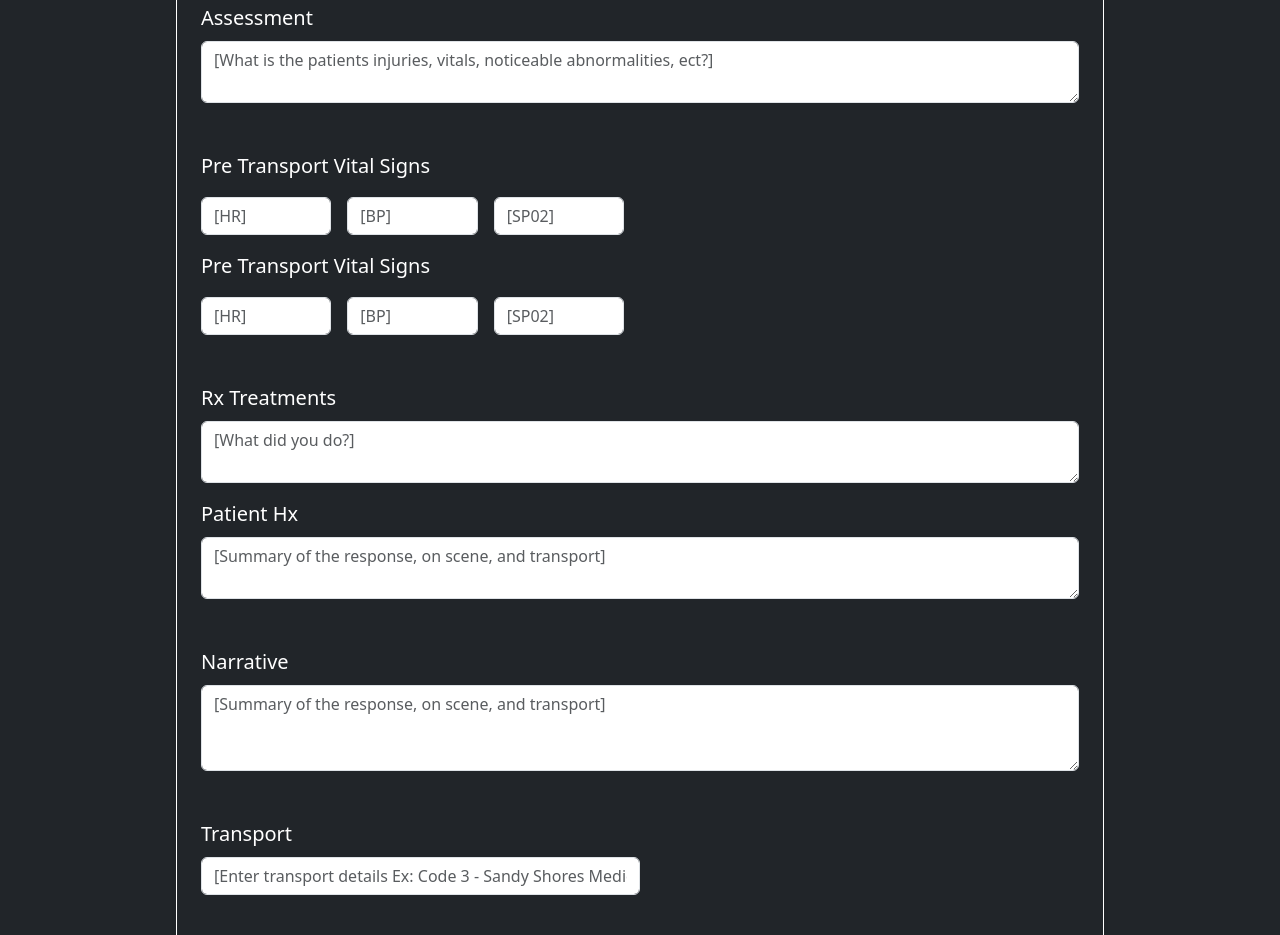
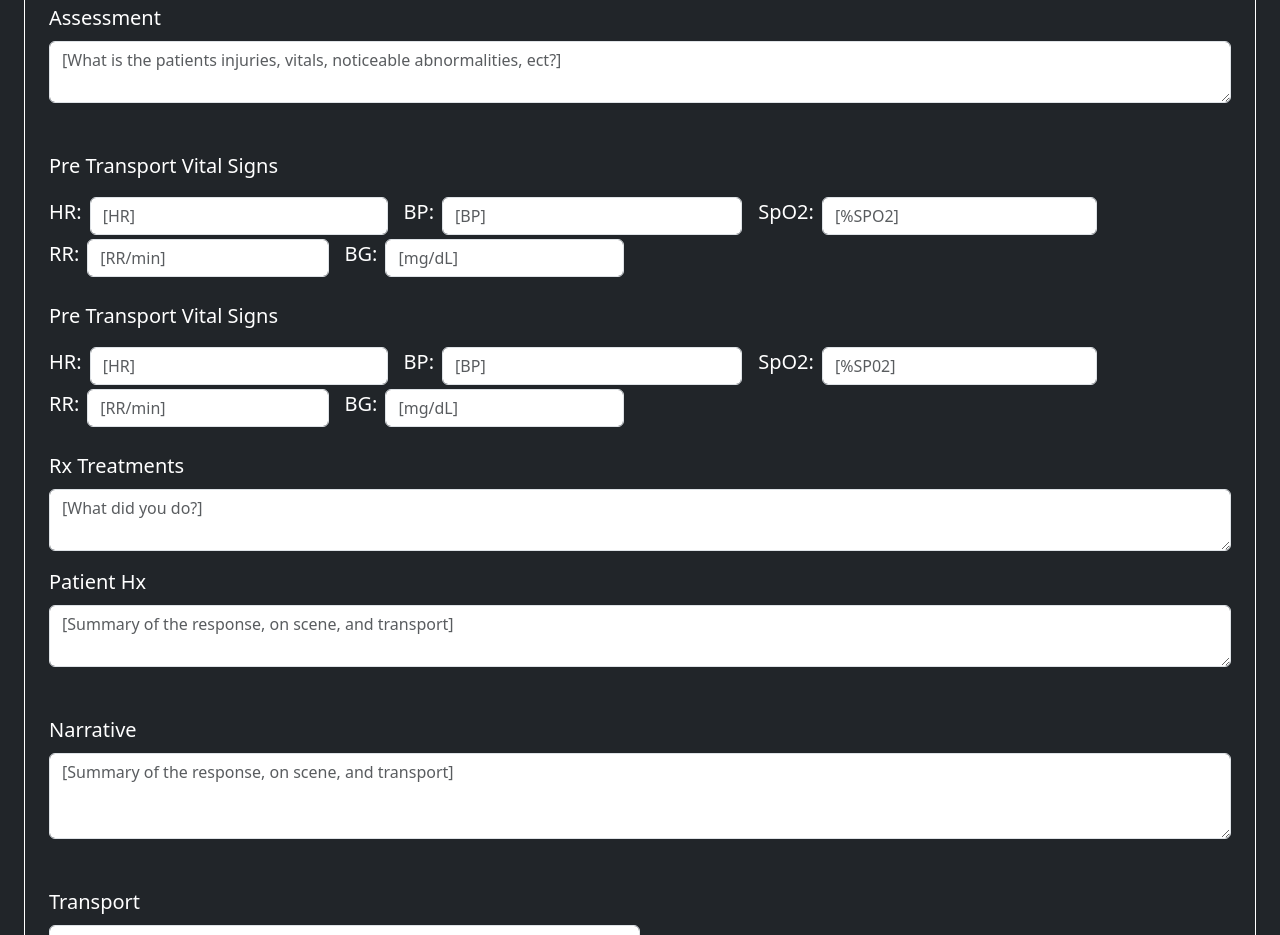
Before and after one commit to InvalidMythic/MedicalReportGenerator_Overhaul, a plain HTML site: page index.html in a window 1280 px wide. Shown: the part 1000-1935 px from the top of the page. Drawn offline with nearby package versions, Linux system fonts and the light colour scheme.

Commit message:
Update index.html
Formatting overhaul of the overhaul. Changed some form wide scaling, formatting, and added more input fields.

```diff
--- a/index.html
+++ b/index.html
@@ -12,15 +12,14 @@
 </head>
 
 <style>
-    .short-input {
-        width: 300px;
+    .w-90 {
+        width: 90% !important;
     }
-
 </style>
 
 <body class="bg-dark">
 
-<div class="container my-5 p-3 mb-2 bg-gradient-primary text-white text-wrap w-75">
+<div class="container-fluid my-5 px-4 py-3 bg-gradient-primary text-white text-wrap">
 
     <h2 class="text-center mb-4">Medical Report Form</h2>
     <h5 class="text-center mb-5">Tool By Seth Zyair</h5>
@@ -111,31 +110,63 @@
 
         <!-- Inital Vital Signs-->
 
-        <div class="row g-3 mb-3 w-50">
+        <div class="row g-3 mb-1 w-90">
             <label for="PreTransportVitals" class="form-label mb-0">Pre Transport Vital Signs</label>
-            <div class="col-sm">
+
+            <div class="col-sm d-flex align-items-center">
+                <label for="PreHR" class="form-label me-2">HR:</label>
                 <input type="text" class="form-control" id="PreHR" placeholder="[HR]">
             </div>
-            <div class="col-sm">
+
+            <div class="col-sm d-flex align-items-center">
+                <label for="PreBP" class="form-label me-2">BP:</label>
                 <input type="text" class="form-control" id="PreBP" placeholder="[BP]">
             </div>
-            <div class="col-sm">
-                <input type="text" class="form-control" id="PreSP02" placeholder="[SP02]">
+
+            <div class="col-sm d-flex align-items-center">
+                <label for="PreSP02" class="form-label me-2">SpO2:</label>
+                <input type="text" class="form-control" id="PreSP02" placeholder="[%SPO2]">
+            </div>
+        </div>
+        <div class="row g-3 mb-4 w-50">
+            <div class="col-sm d-flex align-items-center">
+                <label for="PreRR" class="form-label me-2">RR:</label>
+                <input type="text" class="form-control" id="PreRR" placeholder="[RR/min]">
+            </div>
+
+            <div class="col-sm d-flex align-items-center">
+                <label for="PreBGL" class="form-label me-2">BG:</label>
+                <input type="text" class="form-control" id="PreBGL" placeholder="[mg/dL]">
             </div>
         </div>
 
         <!-- Post Transport Vital Signs-->
 
-        <div class="row g-3 mb-5 w-50">
+        <div class="row g-3 mb-1 w-90">
             <label for="PostTransportVitals" class="form-label mb-0">Pre Transport Vital Signs</label>
-            <div class="col-sm">
+            <div class="col-sm d-flex align-items-center">
+                <label for="postHR" class="form-label me-2">HR:</label>
                 <input type="text" class="form-control" id="PostHR" placeholder="[HR]">
             </div>
-            <div class="col-sm">
+            <div class="col-sm d-flex align-items-center">
+                <label for="PostBP" class="form-label me-2">BP:</label>
                 <input type="text" class="form-control" id="PostBP" placeholder="[BP]">
             </div>
-            <div class="col-sm">
-                <input type="text" class="form-control" id="PostSP02" placeholder="[SP02]">
+            <div class="col-sm d-flex align-items-center">
+                <label for="PostSP02" class="form-label me-2">SpO2:</label>
+                <input type="text" class="form-control" id="PostSP02" placeholder="[%SP02]">
+            </div>
+          </div>
+
+        <div class="row g-3 mb-4 w-50">
+            <div class="col-sm d-flex align-items-center">
+                <label for="PostRR" class="form-label me-2">RR:</label>
+                <input type="text" class="form-control" id="PostRR" placeholder="[RR/min]">
+            </div>
+
+            <div class="col-sm d-flex align-items-center">
+                <label for="PostBGL" class="form-label me-2">BG:</label>
+                <input type="text" class="form-control" id="PostBGL" placeholder="[mg/dL]">
             </div>
         </div>
 
@@ -243,9 +274,13 @@
             preHR: document.getElementById('PreHR').value,
             preBP: document.getElementById('PreBP').value,
             preSP02: document.getElementById('PreSP02').value,
+            preRR: document.getElementById('PreRR').value,
+            preBGL: document.getElementById('PreBGL').value,
             postHR: document.getElementById('PostHR').value,
             postBP: document.getElementById('PostBP').value,
             postSP02: document.getElementById('PostSP02').value,
+            postRR: document.getElementById('PostRR').value,
+            postBGL: document.getElementById('PostBGL').value,
             treatments: document.getElementById('treatments').value,
             patienthistory: document.getElementById('patientHx').value,
             narrative: document.getElementById('narrative').value,
@@ -280,9 +315,11 @@
                 <br>
                 *Pre Transport Vitals*<br>
                 >   **HR**: ${report.preHR}, **BP**: ${report.preBP}, **SP02**: ${report.preSP02}%<br>
+                >   **RR**: ${report.preRR}, **BG**: ${report.preBGL}<br>
                 <br>
                 Post Transport Vitals<br>
                 >   **HR**: ${report.postHR}, **BP**: ${report.postBP}, **SP02**: ${report.postSP02}%<br>
+                >   **RR**: ${report.postRR}, **BG**: ${report.postBGL}<br>
                 <br>
                 **Rx Treatments**: ${report.treatments}<br>
                 <br>
@@ -319,9 +356,13 @@
         document.getElementById('PreHR').value = report.preHR;
         document.getElementById('PreBP').value = report.preBP;
         document.getElementById('PreSP02').value = report.preSP02;
+        document.getElementById('PreRR').value = report.preRR;
+        document.getElementById('PreBGL').value = report.preBGL;
         document.getElementById('PostHR').value = report.postHR;
         document.getElementById('PostBP').value = report.postBP;
         document.getElementById('PostSP02').value = report.postSP02;
+        document.getElementById('PostRR').value = report.postRR;
+        document.getElementById('PostBGL').value = report.postBGL;
         document.getElementById('treatments').value = report.treatments;
         document.getElementById('patientHx').value = report.patienthistory;
         document.getElementById('narrative').value = report.narrative;
@@ -379,10 +420,12 @@
             text += `**Assessment**: ${report.assessment}\n\n`;
 
             text += `Pre Transport Vitals:\n`;
-            text += `>  **HR**: ${report.preHR}, **BP**: ${report.preBP}, **SP02**: ${report.preSP02}%\n\n`;
+            text += `>  **HR**: ${report.preHR}, **BP**: ${report.preBP}, **SP02**: ${report.preSP02}%\n`;
+            text += `>  **RR**: ${report.preRR}, **BG**: ${report.preBGL}\n\n`;
 
             text += `Post Transport Vitals:\n`;
-            text += `>  **HR**: ${report.postHR}, **BP**: ${report.postBP}, **SP02**: ${report.postSP02}%\n\n`;
+            text += `>  **HR**: ${report.postHR}, **BP**: ${report.postBP}, **SP02**: ${report.postSP02}%\n`;
+            text += `>  **RR**: ${report.postRR}, **BG**: ${report.postBGL}\n\n`;
 
             text += `**Rx Treatments**: ${report.treatments}\n\n`;
             text += `**Patient Hx**: ${report.patienthistory}\n\n`;
```
Lines whose indentation alone changed are shown as unchanged.
